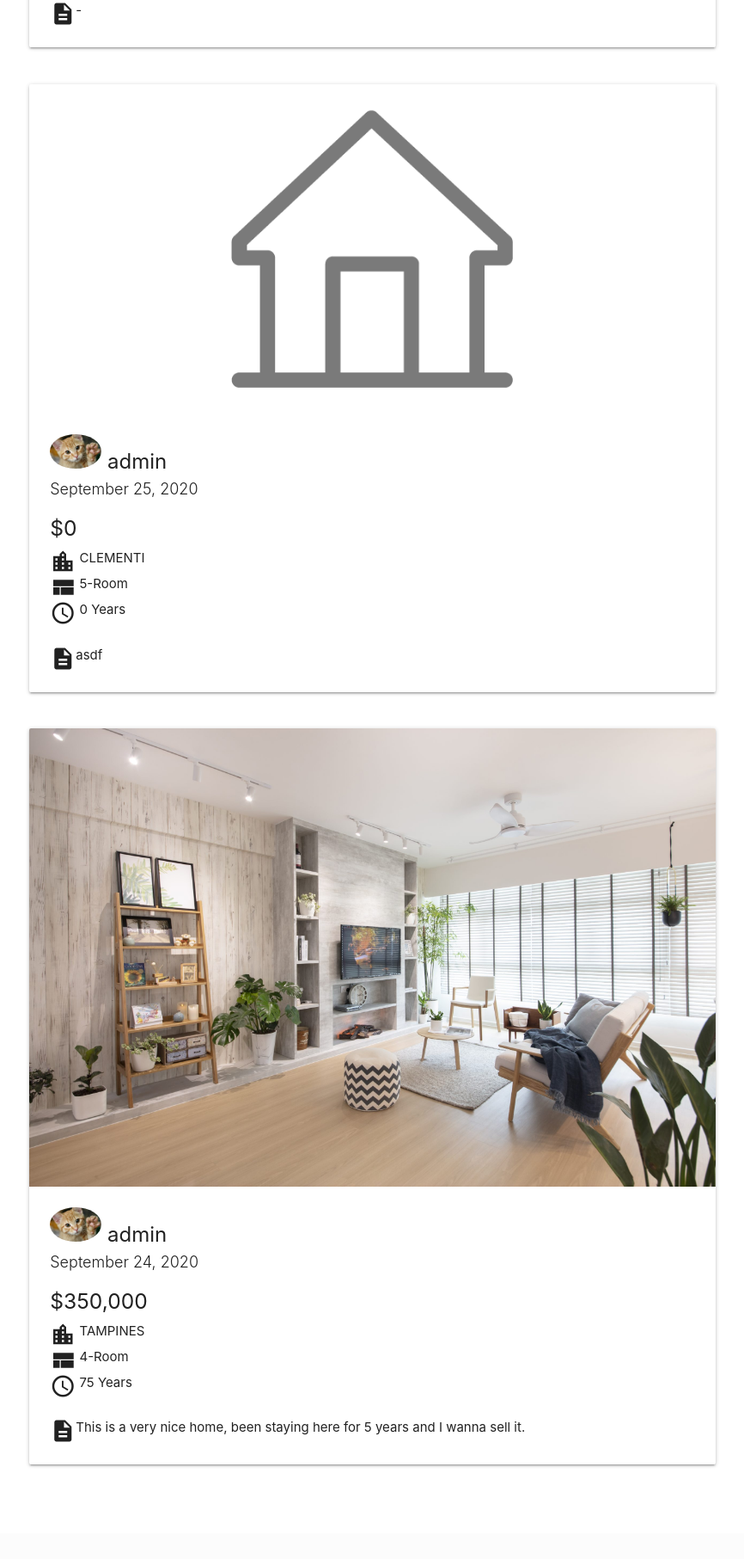
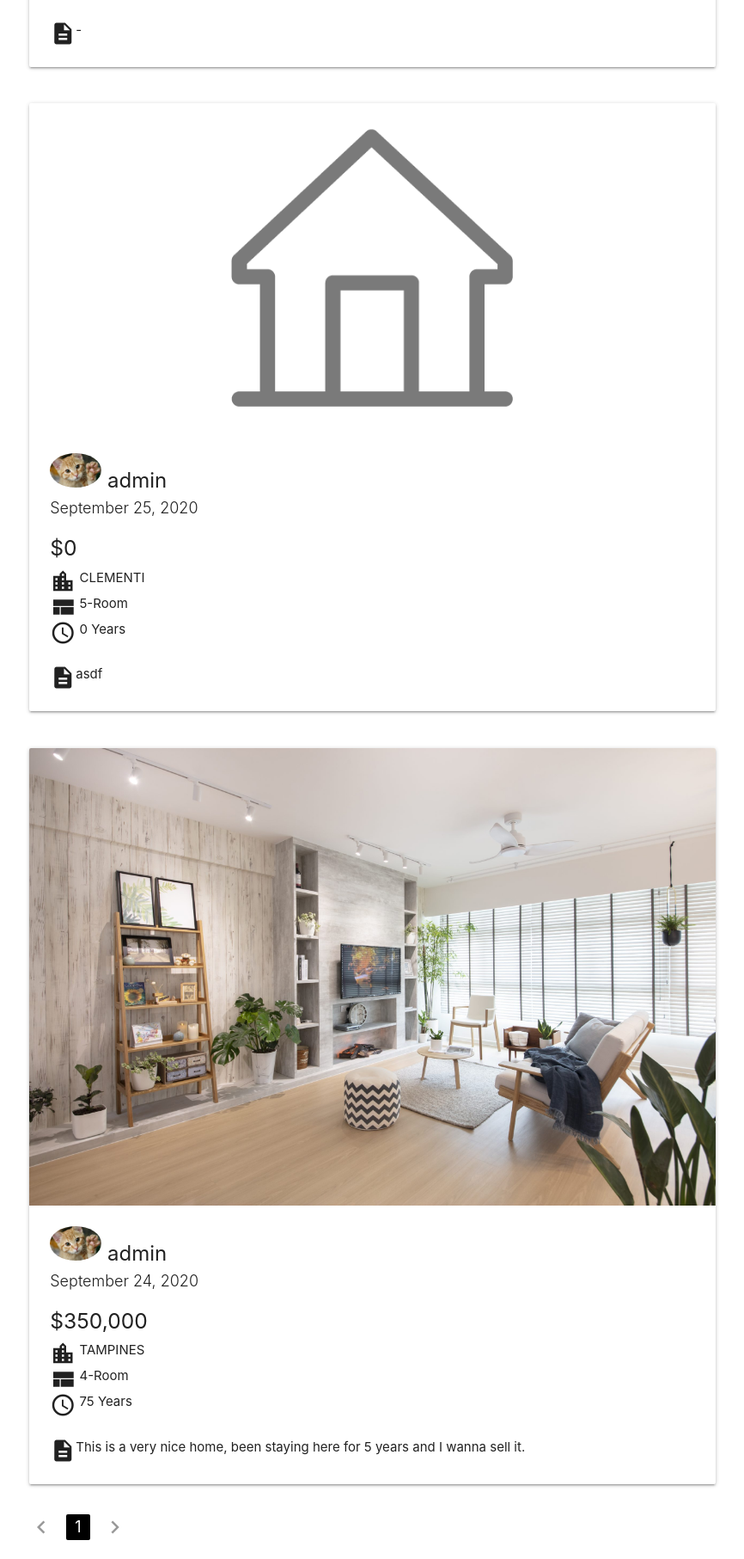
Before and after one commit to bchen012/SE_Project, a Django app: page /main/ in a window 1280 px wide. Shown: the part 1625-3438 px from the top of the page at 86% size, without its empty margins (169-1035 px from the left). Before the commit the page ends 3331 px from the top, so only its background shows below. Run offline with Django 3.2, Linux system fonts and the light colour scheme; a user stored in the database is signed in; data comes from the database, SQL or seed files in the repository; both versions use the stored data as it was after the commit; some libraries are stand-ins or nearby versions.

Commit message:
added pagination

```diff
--- a/Home/views.py
+++ b/Home/views.py
@@ -14,7 +14,7 @@ from sklearn import linear_model
 
 class Main(LoginRequiredMixin, ListView):
     model = Post
-    paginate_by = 1
+    paginate_by = 5
     login_url = 'login'
     template_name = 'Home/main.html'
     ordering = ['-date_posted']
--- a/templates/Home/main.html
+++ b/templates/Home/main.html
@@ -29,8 +29,40 @@
     <br>
     <div class="content-section">
 
-{% for post in posts %}
-        <div class="row">
+{#{% for post in posts %}#}
+{#        <div class="row">#}
+{#            <div class="col m11">#}
+{#              <div class="card">#}
+{#                <div class="card-image waves-effect waves-block waves-light">#}
+{#                    {% if post.display_image.url %}#}
+{#                        <a href={% url 'view_post'  post.id %}><img src="{{ post.display_image.url }}" ></a>#}
+{#                    {% endif %}#}
+{#                </div>#}
+{#                <div class="card-content">#}
+{#                    <span class="card-title activator grey-text text-darken-4">#}
+{#                        <img class="responsive-img circle" src="{{ post.user.profile.image.url }}" width="60" height="60">#}
+{#                    <b>{{ post.user }}</b>#}
+{#                    <br>#}
+{#                        <small class="text-muted">{{ post.date_posted|date:"F d, Y" }}</small>#}
+{#                        </span>#}
+{#                    <h5>${{ post.price|intcomma }}</h5>#}
+{#                    <span><i class="material-icons small">location_city</i> {{ post.town }} </span><br>#}
+{#                    <span><i class="material-icons small">view_compact</i> {{ post.flat_type }} </span> <br>#}
+{#                    <span><i class="material-icons small">access_time</i> {{ post.remaining_lease }} Years </span> <br>#}
+{##}
+{#                    <br>#}
+{#                    {% if post.description %}#}
+{#                    <span><i class="material-icons small">description</i>{{ post.description }}</span>#}
+{#                    {% endif %}#}
+{#                </div>#}
+{#              </div>#}
+{#            </div>#}
+{#          </div>#}
+{##}
+{#    {% endfor %}#}
+    <br>
+    {% for post in page_obj %}
+                <div class="row">
             <div class="col m11">
               <div class="card">
                 <div class="card-image waves-effect waves-block waves-light">
@@ -58,35 +90,35 @@
               </div>
             </div>
           </div>
+    {% endfor %}
 
-    {% endfor %}
-    <br>
-        {% if posts.has_other_pages %}
+    <div class="pagination">
+        <span class="step-links">
+            {% if page_obj.has_previous %}
+                <li class="waves-effect"><a href="?page={{ page_obj.previous_page_number }}"><i class="material-icons">chevron_left</i></a></li>
+            {% else %}
+                <li class="disabled"><a href="#!"><i class="material-icons">chevron_left</i></a></li>
+            {% endif %}
 
-      {% if posts.has_previous %}
-        <a class = "btn btn-outline-info mb-4" href="?page=1">First</a>
-        <a class = "btn btn-outline-info mb-4" href="?page={{ posts.previous_page_number }}">Previous</a>
-      {% endif %}
 
-      {% for num in posts.paginator.page_range %}
-        {% if posts.number == num %}
-          <a class = "btn btn-info mb-4" href="?page={{ num }}">{{ num }}</a>
-        {% elif num > posts.number|add:'-3' and num < posts.number|add:'3' %}
-          <a class = "btn btn-outline-info mb-4" href="?page={{ num }}">{{ num }}</a>
-        {% endif %}
-      {% endfor %}
+          {% for num in page_obj.paginator.page_range %}
+            {% if page_obj.number == num %}
+                <li class="active black"><a href="?page={{ num }}">{{ num }}</a></li>
+            {% elif num > page_obj.number|add:'-3' and num < page_obj.number|add:'3' %}
+                <li class = "waves-effect"><a  href="?page={{ num }}">{{ num }}</a></li>
+            {% endif %}
+          {% endfor %}
 
-      {% if posts.has_next %}
-        <a class = "btn btn-outline-info mb-4" href="?page={{ posts.next_page_number }}">Next</a>
-        <a class = "btn btn-outline-info mb-4" href="?page={{ posts.paginator.num_pages }}">Last</a>
-      {% endif %}
-
-    {% endif %}
+            {% if page_obj.has_next %}
+                <li class="waves-effect"><a href="?page={{ page_obj.next_page_number }}"><i class="material-icons">chevron_right</i></a></li>
+            {% else %}
+                <li class="disabled"><a href="#!"><i class="material-icons">chevron_right</i></a></li>
+            {% endif %}
+        </span>
+    </div>
 
 
     <br>
-  </clr-dg-pagination>
-</clr-dg-footer>
         </div>
 
     </div>
```
Also changed, not shown: db.sqlite3.
